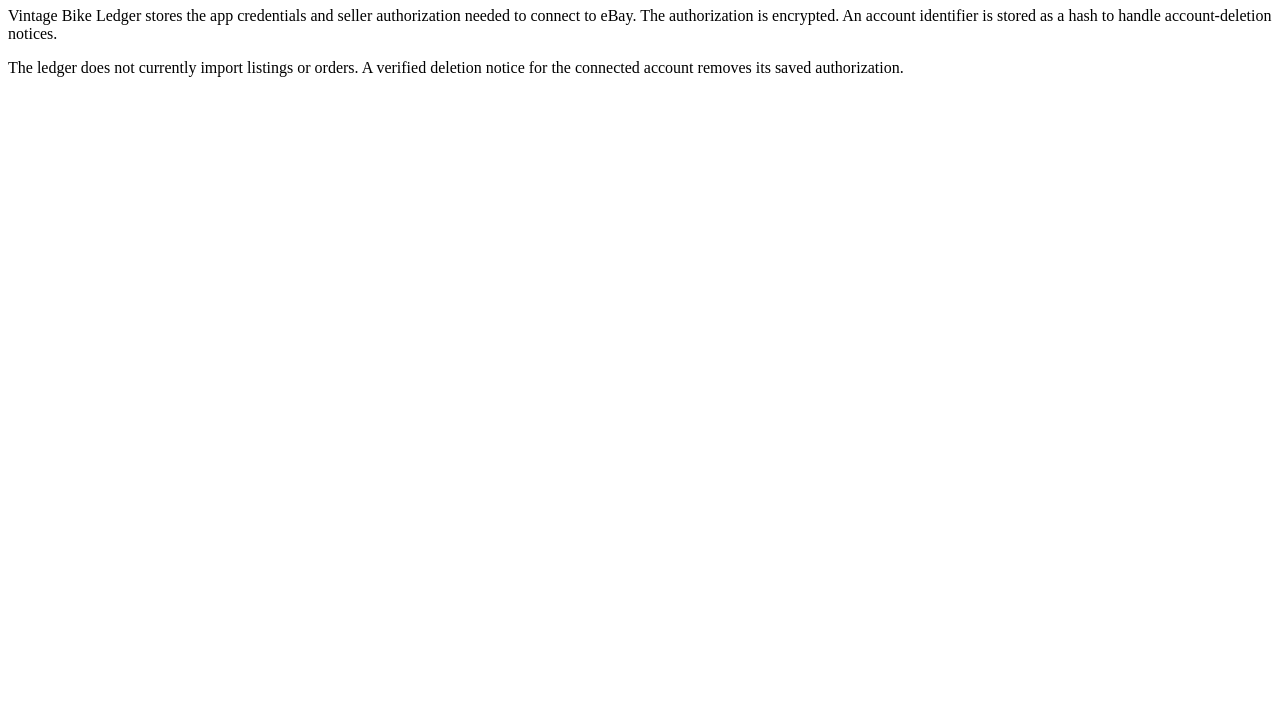
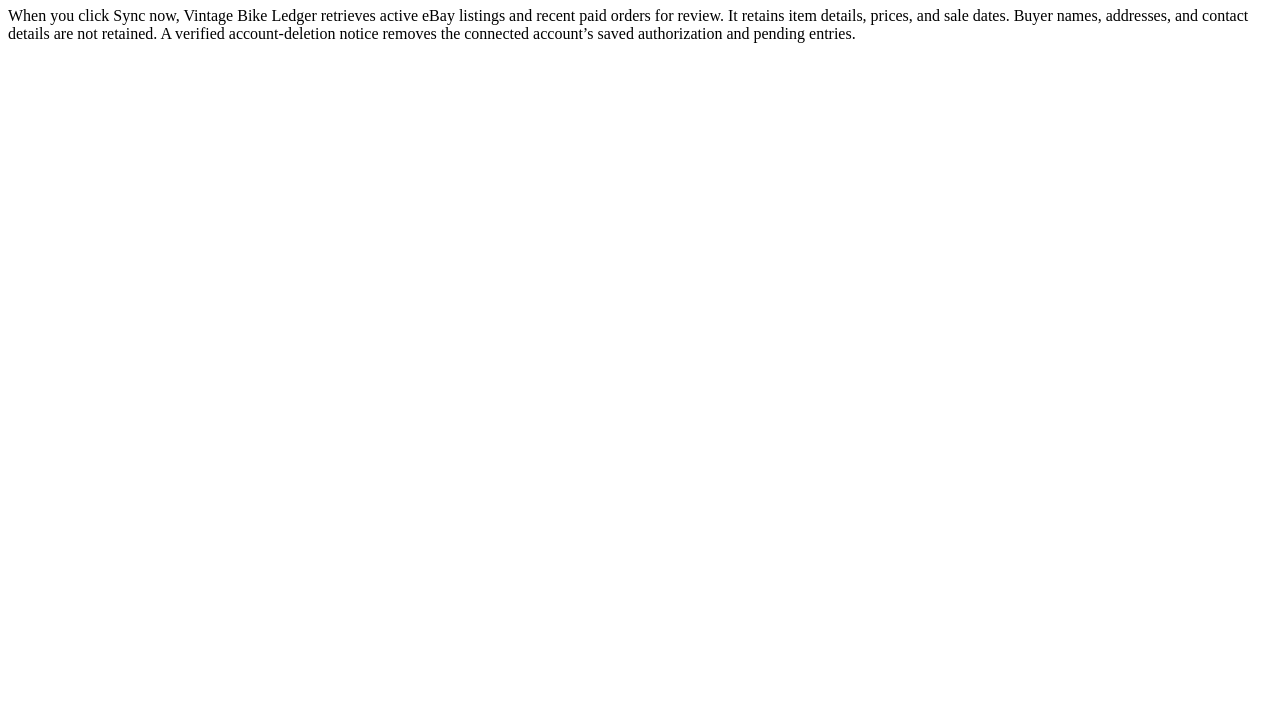
Before and after one commit to davidnino111/vintage-bike-ledger-privacy, a plain HTML site: page index.html in a window 1280 px wide. Shown: the part 73-800 px from the top of the page. Drawn offline with Linux system fonts and the light colour scheme.

Commit message:
Update index.html

```diff
--- a/index.html
+++ b/index.html
@@ -6,10 +6,10 @@
 </head>
 <body>
   <h1>Vintage Bike Ledger Privacy Policy</h1>
-  <p>Vintage Bike Ledger stores the app credentials and seller authorization
-  needed to connect to eBay. The authorization is encrypted. An account
-  identifier is stored as a hash to handle account-deletion notices.</p>
-  <p>The ledger does not currently import listings or orders. A verified
-  deletion notice for the connected account removes its saved authorization.</p>
+<p>When you click Sync now, Vintage Bike Ledger retrieves active eBay
+listings and recent paid orders for review. It retains item details,
+prices, and sale dates. Buyer names, addresses, and contact details
+are not retained. A verified account-deletion notice removes the
+connected account’s saved authorization and pending entries.</p>
 </body>
 </html>
```
